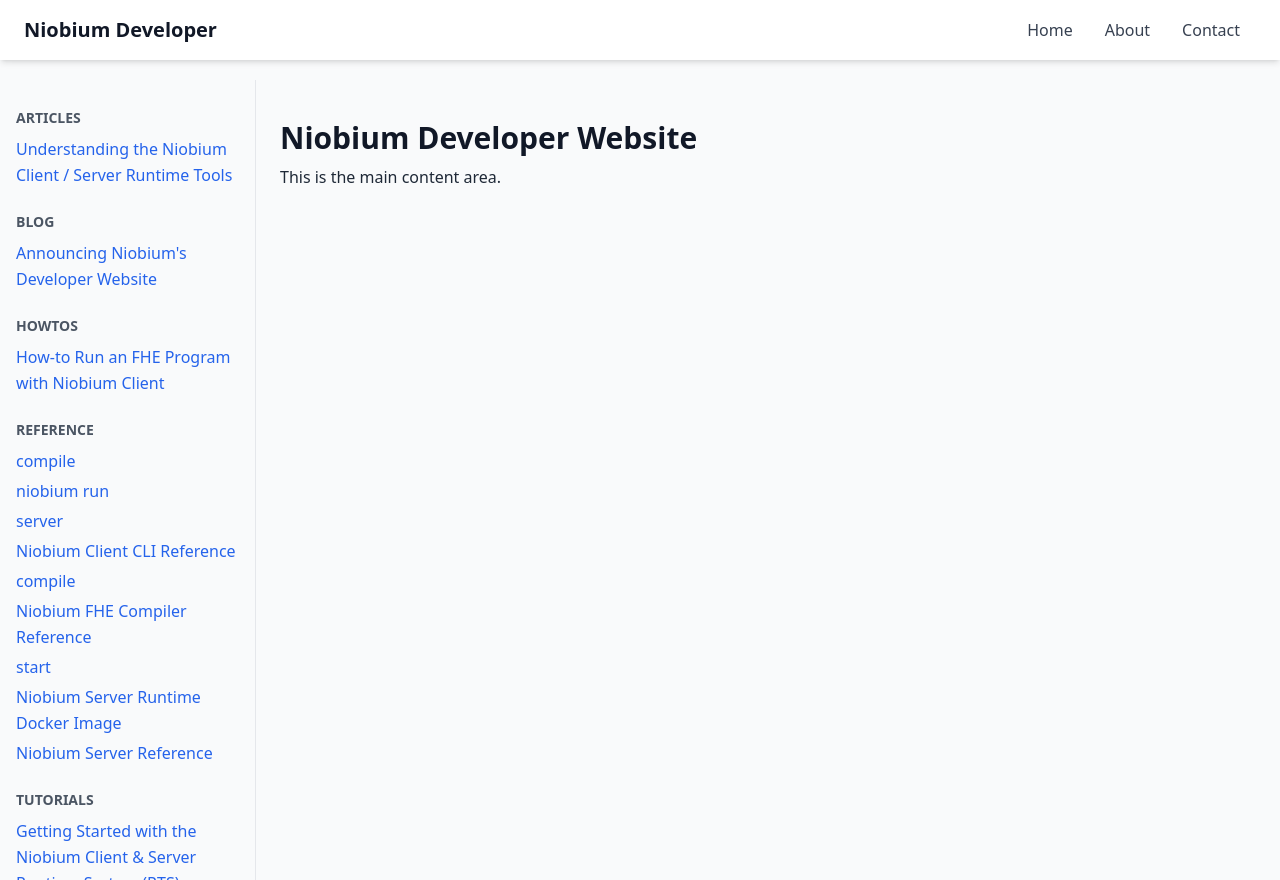
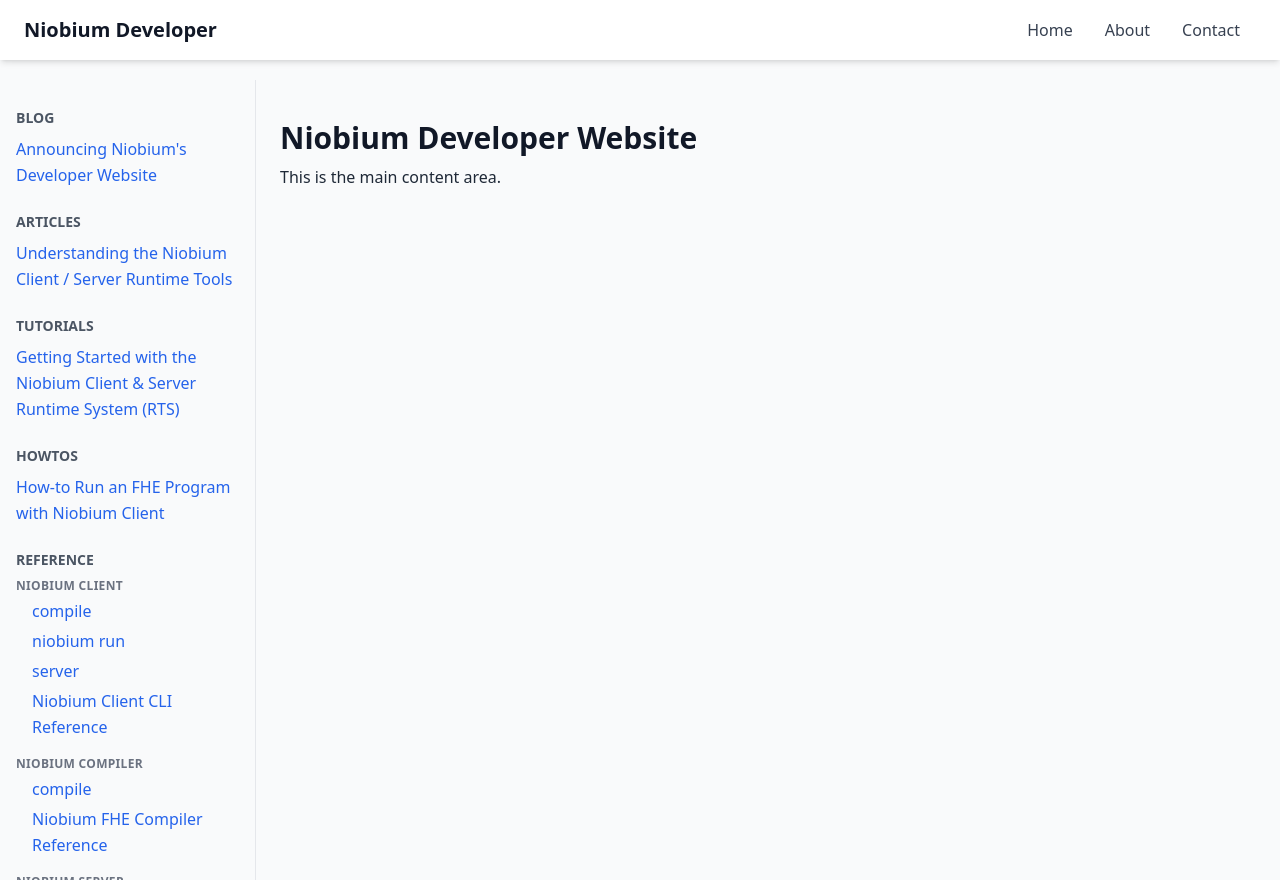
Before and after one commit to NiobiumInc/niobium-sdk, a Next.js app in the folder web/: page / in a window 1280 px wide. Built offline with nearby package versions, Linux system fonts and the light colour scheme.

Commit message:
Improve sidebar.

```diff
--- a/web/components/Sidebar.tsx
+++ b/web/components/Sidebar.tsx
@@ -1,19 +1,88 @@
 import Link from 'next/link';
-import type { DocsBySection } from '@/lib/getDocsMetadata';
+import type { DocsBySection, DocMetadata } from '@/lib/getDocsMetadata';
+
+const SECTION: string[] = [
+  'blog',
+  'articles',
+  'tutorials',
+  'howtos',
+  'reference',
+];
 
 export function Sidebar({ docs }: { docs: DocsBySection }) {
   return (
     <aside className="w-64 p-4 border-r h-screen overflow-auto">
       <nav>
-        {Object.entries(docs).map(([section, items]) => (
+        {SECTION.map((section) => {
+          const items = docs[section];
+          if (!items || items.length === 0) return null;
+
+          return (
             <div key={section} className="mb-6">
               <h2 className="text-sm font-semibold uppercase text-gray-600 mb-2">
                 {section}
               </h2>
+
+              {section === 'reference' ? (
+                <ReferenceSection items={items} />
+              ) : (
                 <ul className="space-y-1">
                   {items.map((doc) => (
                     <li key={doc.slug}>
-                  <Link href={`/${doc.slug}`} className="text-blue-600 hover:underline">
+                      <Link
+                        href={`/${doc.slug}`}
+                        className="text-blue-600 hover:underline"
+                      >
+                        {doc.title}
+                      </Link>
+                    </li>
+                  ))}
+                </ul>
+              )}
+            </div>
+          );
+        })}
+      </nav>
+    </aside>
+  );
+}
+
+// Renders the reference section with subsections
+function ReferenceSection({ items }: { items: DocMetadata[] }) {
+  const grouped: Record<string, DocMetadata[]> = {};
+
+  for (const doc of items) {
+    const parts = doc.slug.split('/');
+
+    // Top-level .md file (e.g., reference/niobium-server.md)
+    if (parts.length === 2) {
+      const key = parts[1]; // e.g., 'niobium-server'
+      if (!grouped[key]) grouped[key] = [];
+      grouped[key].push(doc);
+    }
+
+    // Nested .md file (e.g., reference/niobium-client/compile.md)
+    if (parts.length === 3) {
+      const key = parts[1]; // e.g., 'niobium-client'
+      if (!grouped[key]) grouped[key] = [];
+      grouped[key].push(doc);
+    }
+  }
+
+  return (
+    <div className="space-y-4">
+      {Object.entries(grouped).map(([subsection, items]) => (
+        <div key={subsection}>
+          <h3 className="text-xs font-bold text-gray-500 uppercase tracking-wide mb-1">
+            {subsection.replace(/-/g, ' ')}
+          </h3>
+          <ul className="pl-4 space-y-1">
+            {items.map((doc) => (
+              <li key={doc.slug}>
+                <Link
+                  href={`/${doc.slug}`}
+                  className="text-blue-600 hover:underline"
+                >
                   {doc.title}
                 </Link>
               </li>
@@ -21,45 +90,6 @@ export function Sidebar({ docs }: { docs: DocsBySection }) {
           </ul>
         </div>
       ))}
-
-        <h2 className="text-lg font-bold text-gray-900 mb-4">
-          Sections
-        </h2>
-        <ul className="space-y-2">
-          <li>
-            <a
-              href="#"
-              className="block px-3 py-2 rounded-md text-gray-700 hover:bg-gray-200 transition"
-            >
-              Tutorials
-            </a>
-          </li>
-          <li>
-            <a
-              href="#"
-              className="block px-3 py-2 rounded-md text-gray-700 hover:bg-gray-200 transition"
-            >
-              Articles
-            </a>
-          </li>
-          <li>
-            <a
-              href="#"
-              className="block px-3 py-2 rounded-md text-gray-700 hover:bg-gray-200 transition"
-            >
-              How-Tos
-            </a>
-          </li>
-          <li>
-            <a
-              href="#"
-              className="block px-3 py-2 rounded-md text-gray-700 hover:bg-gray-200 transition"
-            >
-              Reference
-            </a>
-          </li>
-        </ul>
-      </nav>
-    </aside>
+    </div>
   );
 }
```
Lines whose indentation alone changed are shown as unchanged.
